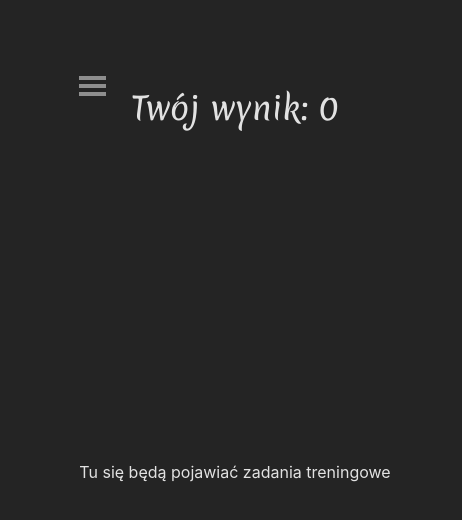
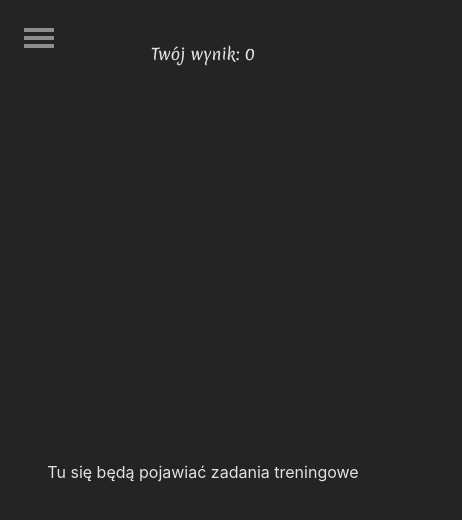
Before and after one commit to awnetcode/Math-quest, a React (Vite) app: page / in a window 390 px wide. Shown: the top 520 px of the page, 462 px wide, since content can reach past the window. Built offline with nearby package versions, Linux system fonts and the light colour scheme.

Commit message:
mobile-view

```diff
--- a/src/App.css
+++ b/src/App.css
@@ -1,7 +1,7 @@
 #root {
+  text-align: center;
   width: 100%;
-  padding: 2rem;
-  text-align: center;
+  height: 100%;
 }
 
 #container{
@@ -13,18 +13,17 @@
   justify-content: center;
 }
 
+.quest-content h1{
+  font-size: 1.5rem;
+}
+
 .score{
   position: fixed;
-  top: 10%;
-  font-size: 2rem;
+  top: 5%;
   font-family: 'Merienda', cursive;
 }
 
 @media screen and (min-width: 800px){
-
-  #root{
-    height: 100%;
-  }
 
   #container{
     display: grid;
@@ -32,12 +31,17 @@
     grid-template-areas:
     "navbar main"
     ;
+  }
 
     .score{
-      position: fixed;
+      font-size: 2rem;
       top: 10%;
       right: 10%;
   }
+
+  .quest-content h1{
+    font-size: 2.5rem;
   }
 
+
 }
--- a/src/styles/addFractions.css
+++ b/src/styles/addFractions.css
@@ -1,9 +1,3 @@
-.task-place{
-    display: flex;
-    align-items: center;
-    justify-content: center;
-    column-gap: 1rem;
-}
 
 .addition-sign{
     font-size: 2.5rem;
--- a/src/styles/content.css
+++ b/src/styles/content.css
@@ -1,6 +1,13 @@
 .quest-content{
+    width: 100%;
     grid-area: main;
     display: flex;
     flex-direction: column;
     justify-content: center;
 }
+
+@media screen and (min-width: 800px){
+    .quest-content{
+        width: auto;
+    }
+}
--- a/src/styles/multiplyFractions.css
+++ b/src/styles/multiplyFractions.css
@@ -1,9 +1,21 @@
 .task-place{
+    width: 90%;
     background-color: #e5e5f7;
     opacity: 0.8;
     background-image:  linear-gradient(#444cf7 1px, transparent 1px), linear-gradient(to right, #444cf7 1px, #e5e5f7 1px);
     background-size: 20px 20px;
     color: black;
     align-self: center;
-    padding: 20px 100px;
+    display: flex;
+    align-items: center;
+    justify-content: center;
+    column-gap: 1rem;
 }
+
+@media screen and (min-width: 800px){
+    .task-place{
+        width: 80%;
+        padding: 2rem;
+
+    }
+}
--- a/src/styles/navigation.css
+++ b/src/styles/navigation.css
@@ -1,11 +1,11 @@
 /* Podstawowe style kontenera */
 
 .navbar{
-  width: 80%;
-
   padding: 2rem;
   display: flex;
+  position: relative;
 }
+
 .hamburger-menu {
   width: 100%;
   }
@@ -16,9 +16,9 @@
     cursor: pointer;
     width: 30px;
     height: 20px;
-    position: relative;
-    top: 0;
-    left: 0;
+    position: fixed;
+    top: 1.5rem;
+    left: 1.5rem;
   }
 
   .hamburger-icon .line {
@@ -46,10 +46,12 @@
   .menu {
     padding: 10px;
     opacity: 0;
+    max-height: 0;
   }
 
   .menu.open {
     opacity: 1;
+    max-height: fit-content;
     transition: all 0.5s ease;
   }
 
```
